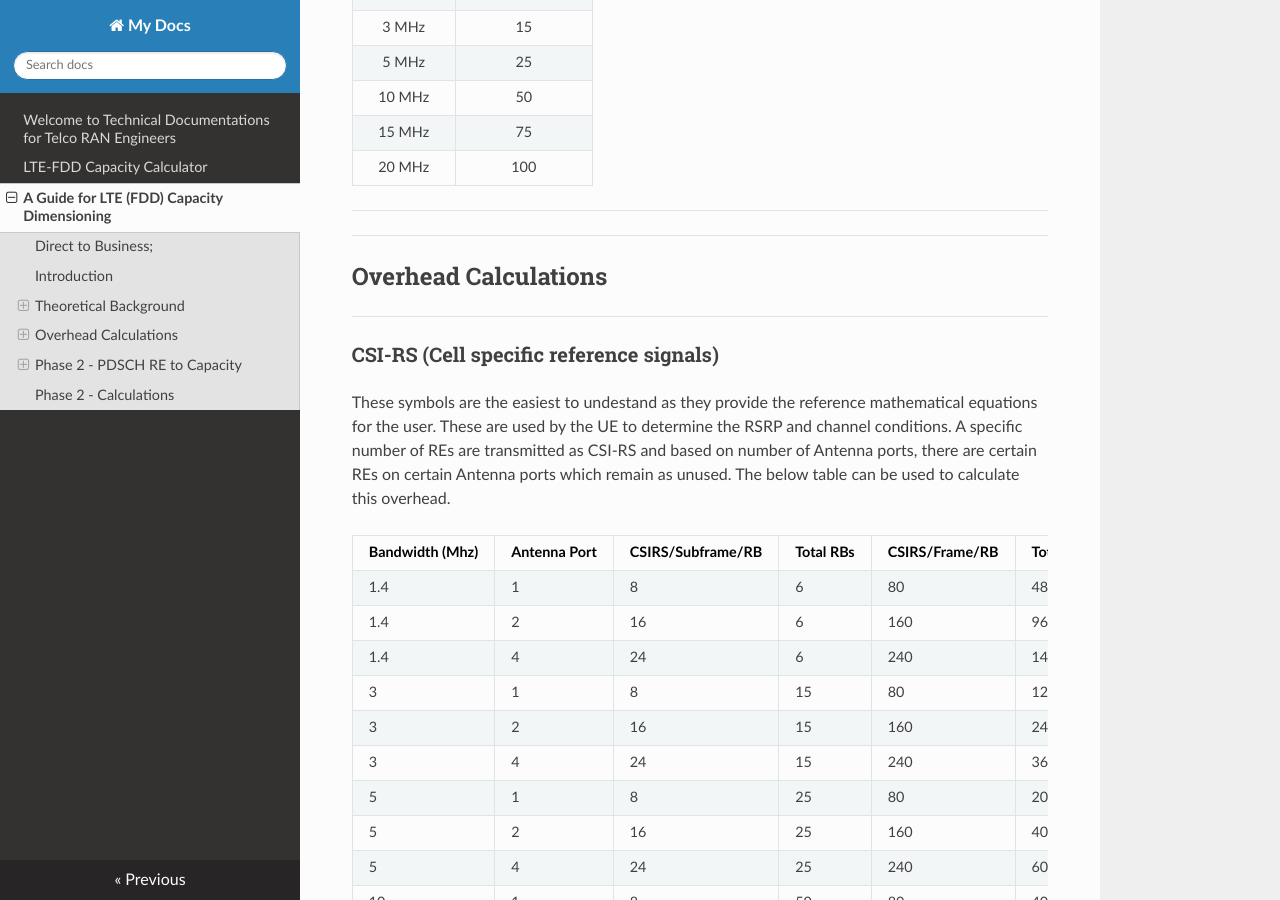
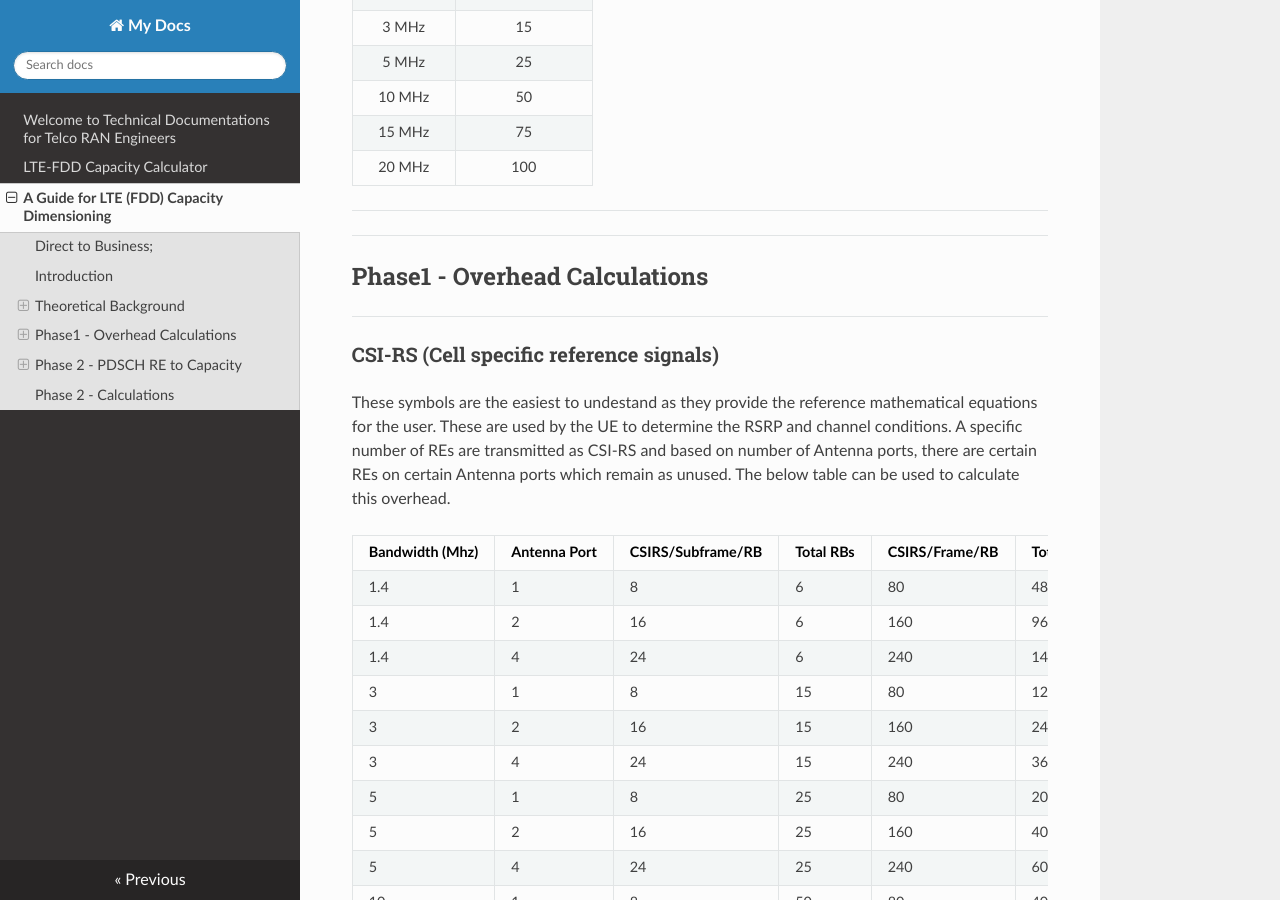
Before and after one commit to aliasgherman/documentations, an MkDocs documentation site: the page built from docs/ltefdddimensioning.md, in a window 1280 px wide and 900 px high, scrolled down 2782 px. Built offline with MkDocs 1.6.1, drawn with Linux system fonts in a browser that asks for light colours; nearby versions of some CDN libraries.

Commit message:
Update ltefdddimensioning.md

```diff
--- a/docs/ltefdddimensioning.md
+++ b/docs/ltefdddimensioning.md
@@ -126,7 +126,7 @@ Another table just for the sake of completeness. Below refers to the number of R
 ---
 
 
-## Overhead Calculations
+## Phase1 - Overhead Calculations
 
 ---
 
```
